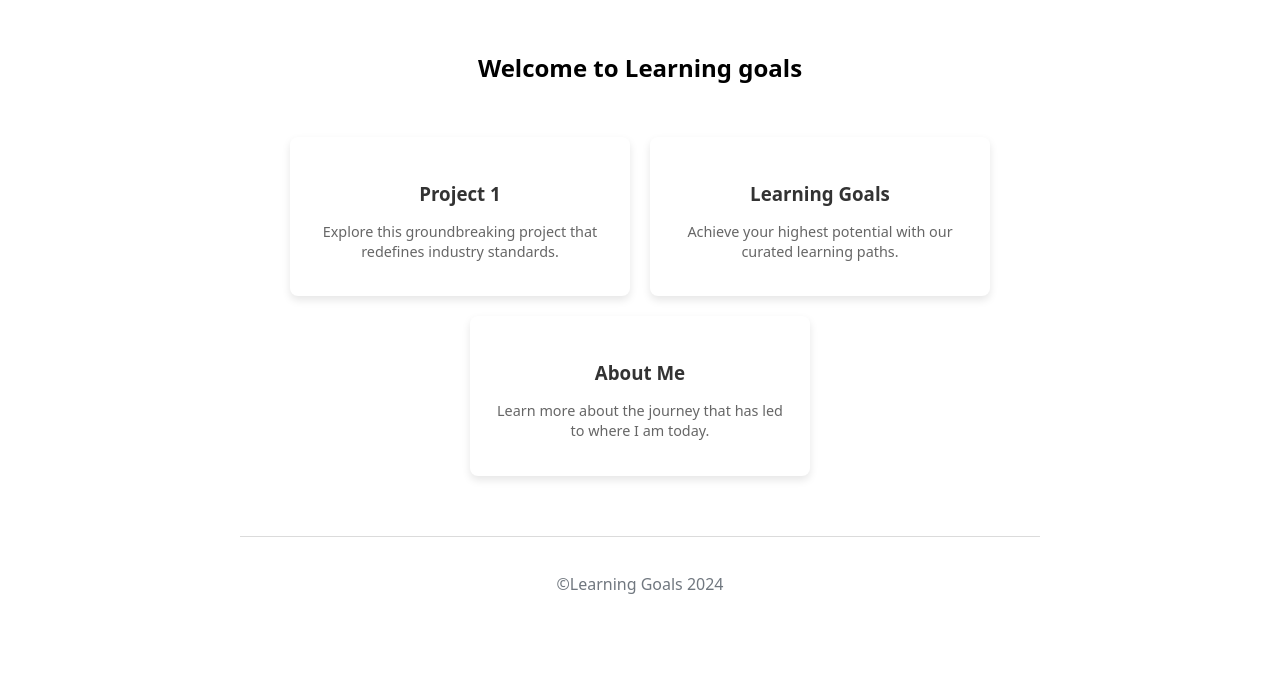
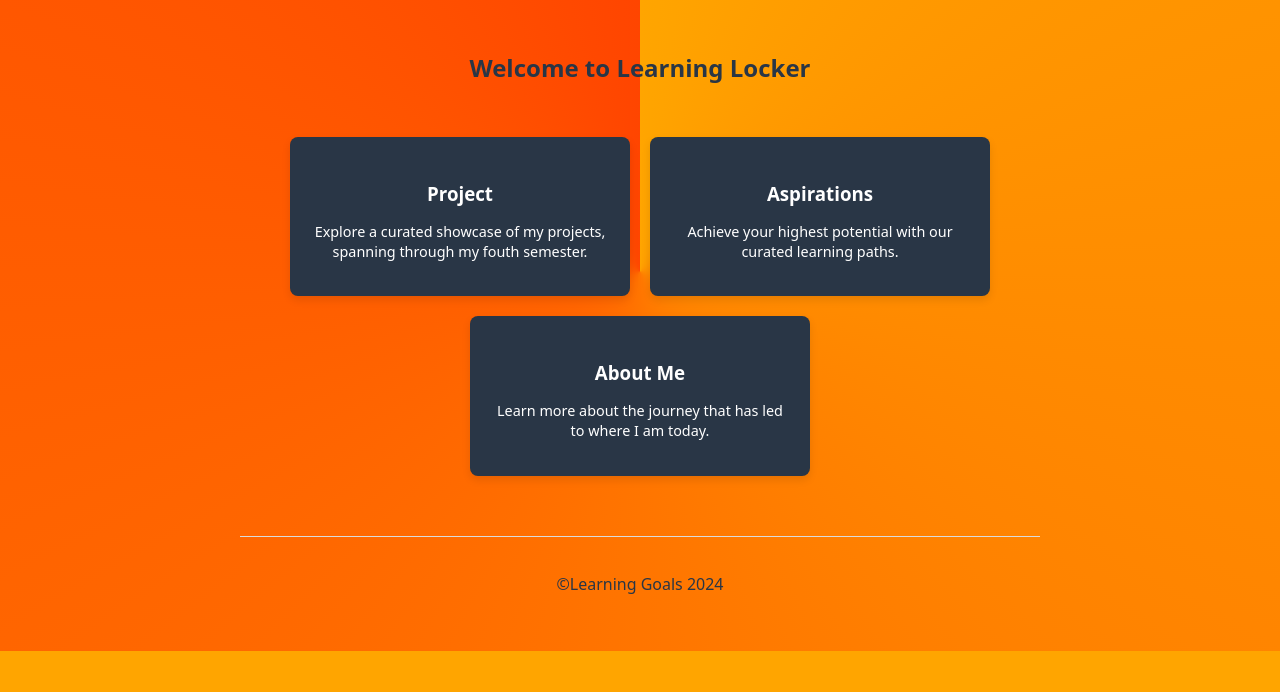
Before and after one commit to ErdalErdem/LearningLocker, a website: page 01._LearningLocker/public/pages/homepage.html in a window 1280 px wide. Shown: the part 108-800 px from the top of the page. Drawn offline with nearby package versions, Linux system fonts and the light colour scheme.

Commit message:
New homepage update

```diff
--- a/01._LearningLocker/public/pages/homepage.html
+++ b/01._LearningLocker/public/pages/homepage.html
@@ -55,18 +55,18 @@
 .card {
     width: 300px;
     padding: 20px;
-    background-color: white;
+    background-color:#293646;
     box-shadow: 0 4px 8px rgba(0, 0, 0, 0.1);
     border-radius: 8px;
     text-align: center;
 }
 
 .card h3 {
-    color: #333;
+    color: white;
 }
 
 .card p {
-    color: #666;
+    color: white;
     font-size: 0.9rem;
 }
 
@@ -92,7 +92,7 @@ footer {
 
 /* Navbar link base styles for transition */
 .navbar a {
-    color: white; /* Adjust as needed */
+    color: #293646; /* Adjust as needed */
     text-decoration: none;
     padding: 10px;
     display: inline-block; /* Allows for transformation */
@@ -102,11 +102,27 @@ footer {
 
 /* Hover effect */
 .navbar a:hover {
-    color: #fff53b; /* Bright color for text on hover */
+    color: #000000; /* Bright color for text on hover */
     transform: scale(1.1); /* Slightly enlarges the link */
     text-shadow: 0 0 10px #ffdb3b, 0 0 20px #ffdb3b; /* Glowing effect */
 }
 
+body {
+  width: 100%;
+  height: 100%;
+  background-image: conic-gradient(orange, orangered);
+  background-size: 100% 100%;
+  background-repeat: no-repeat;
+  background-color: orange;
+}
+
+h2 {
+    color: #293646;
+}
+
+#copyright-year {
+    color: #293646;
+}
 
 
 
@@ -114,9 +130,10 @@ footer {
 </style>
 
 <!--------------------------------------------           HTML              ---------------------------------------------------------->
+<body>
 
+    <!-- Nav bar -->
 
-<body>
 
     <nav class="navbar">
         <a href="projects">Projects</a>
@@ -127,20 +144,22 @@ footer {
     </nav>
 
 
+    <!-- Main -->
 
 
 <main class="main-content">
+
     <section class="feature">
-        <h2>Welcome to Learning goals</h2>
+        <h2>Welcome to Learning Locker</h2>
 
     </section>
     <div class="cards-container">
         <div class="card">
-            <h3>Project 1</h3>
-            <p>Explore this groundbreaking project that redefines industry standards.</p>
+            <h3>Project </h3>
+            <p> Explore a curated showcase of my projects, spanning through my fouth semester.</p>
         </div>
         <div class="card">
-            <h3>Learning Goals</h3>
+            <h3> Aspirations </h3>
             <p>Achieve your highest potential with our curated learning paths.</p>
         </div>
         <div class="card">
@@ -150,10 +169,14 @@ footer {
     </div>
 </main>
 
+<!-- Footer -->
 
-    <footer>
-        <p id="copyright-year">© Learning Locker 2024</p>
-    </footer>
+<footer>
+
+    <p id="copyright-year">© Learning Locker 2024</p>
+
+</footer>
+
 
 
 
```
